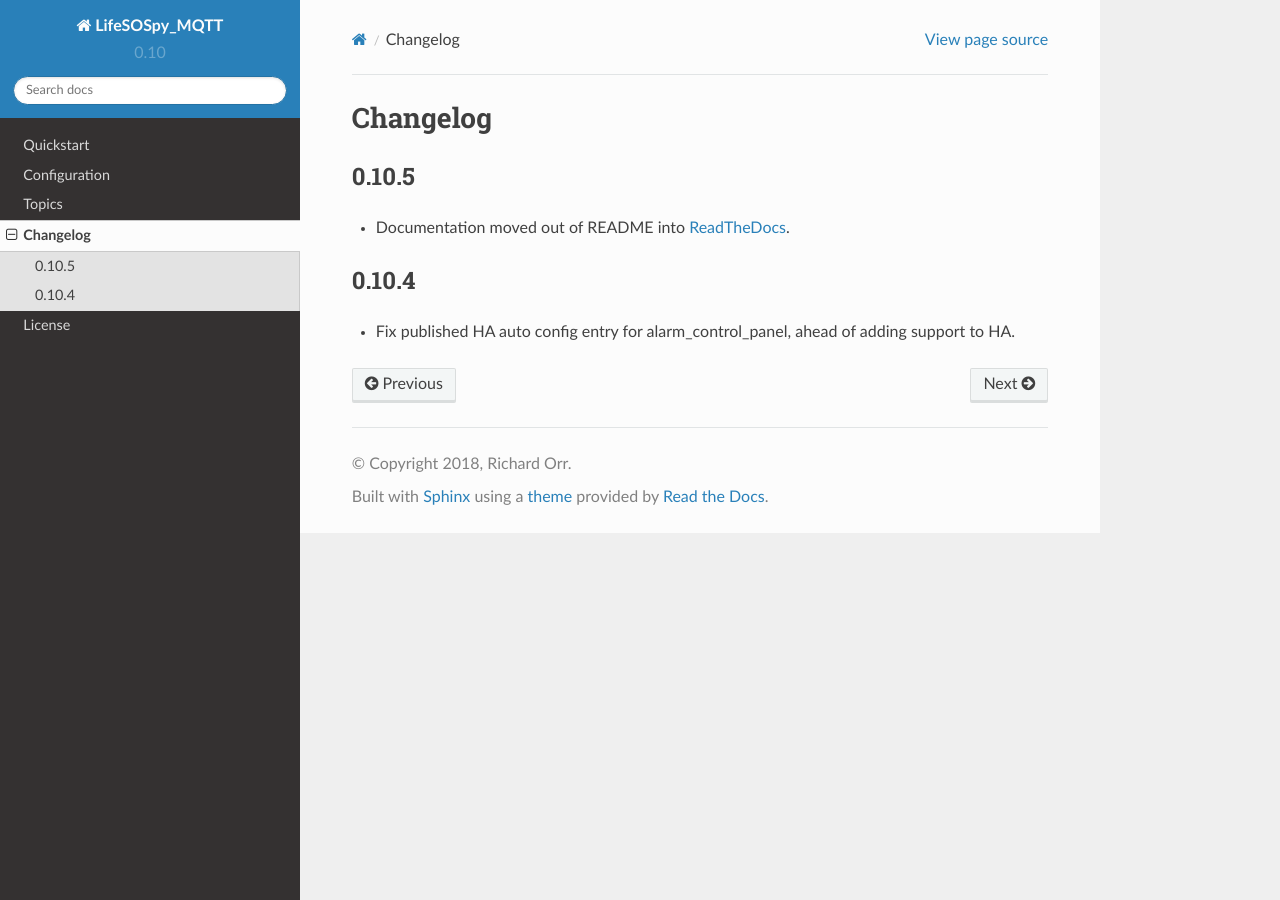
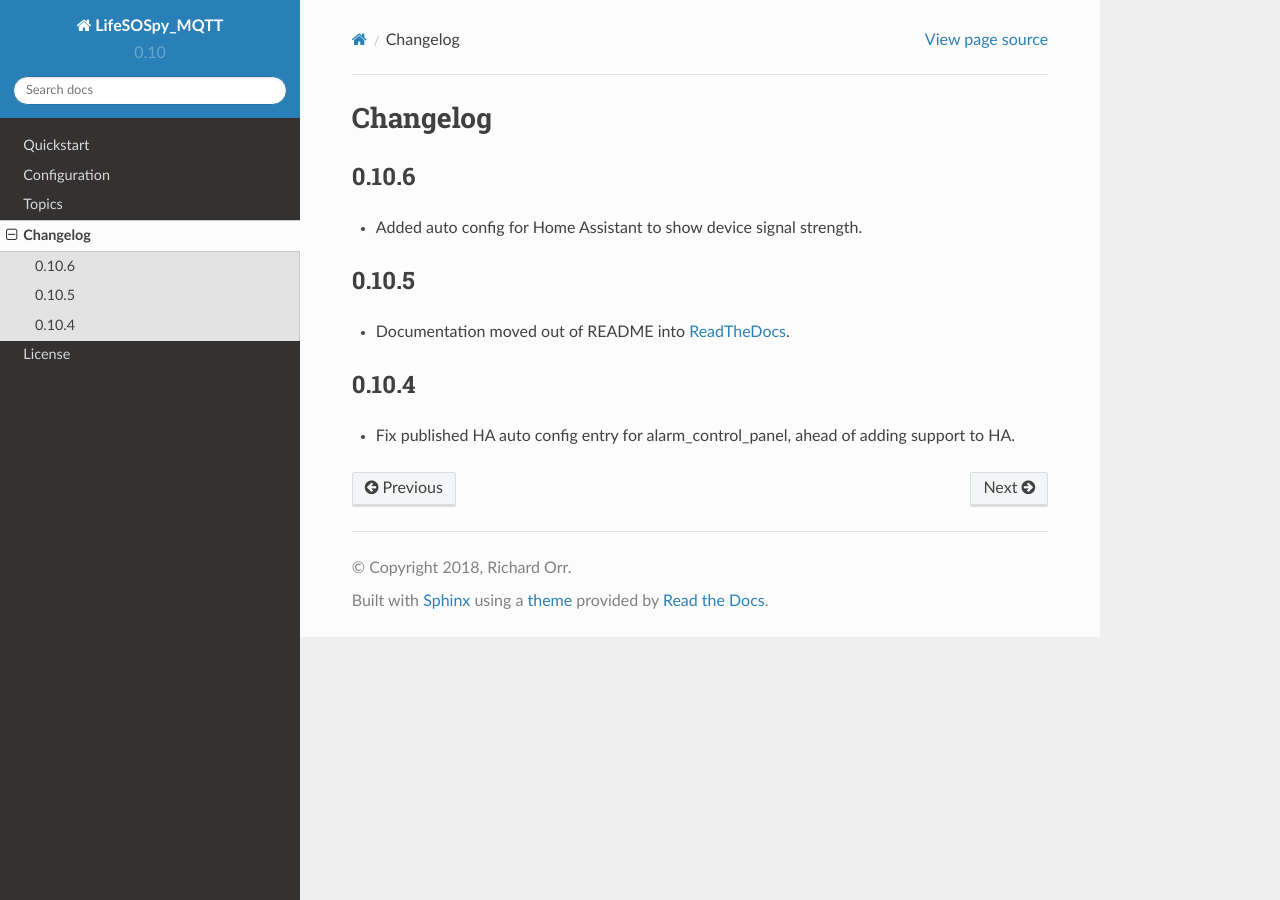
Before and after one commit to rorr73/LifeSOSpy_MQTT, a Sphinx documentation site: the page built from docs/changelog.rst, in a window 1280 px wide. Built offline with Sphinx 7.4.7 and the Read the Docs theme 2.0.0, drawn with Linux system fonts in a browser that asks for light colours.

Commit message:
Document new 'ha_name_rssi' config setting added to v0.10.6

```diff
--- a/docs/changelog.rst
+++ b/docs/changelog.rst
@@ -1,12 +1,17 @@
 Changelog
 ---------
+
+0.10.6
+.....
+
+- Added auto config for Home Assistant to show device signal strength.
 
 0.10.5
 .....
 
-* Documentation moved out of README into `ReadTheDocs <http://lifesospy-mqtt.readthedocs.io>`__.
+- Documentation moved out of README into `ReadTheDocs <http://lifesospy-mqtt.readthedocs.io>`__.
 
 0.10.4
 .....
 
-* Fix published HA auto config entry for alarm_control_panel, ahead of adding support to HA.
+- Fix published HA auto config entry for alarm_control_panel, ahead of adding support to HA.
--- a/docs/configuration.rst
+++ b/docs/configuration.rst
@@ -199,6 +200,10 @@
 -  **ha_name**: When this setting is listed under the device, it’s
    configuration will be exported to Home Assistant and the value will
    be used as the display name for the device.
+-  **ha_name_rssi**: When this setting is listed under the device, the
+   configuration needed to monitor the signal strength will be exported
+   to Home Assistant, and the value will be used as the display name
+   for the sensor.
 
 Logger settings
 ^^^^^^^^^^^^^^^
```
Also changed, not shown: other parts of docs/configuration.rst (+1 -0 lines).
